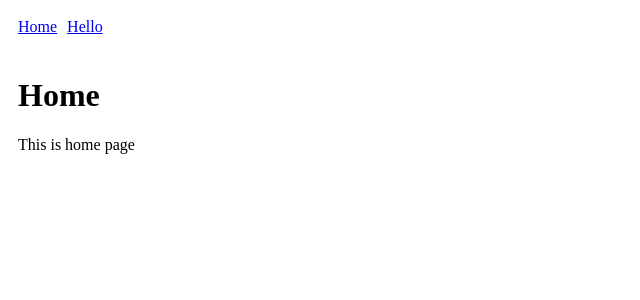
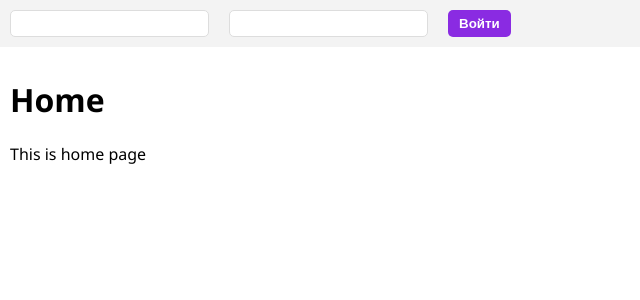
Before and after one commit to scott-walker/vue-structure, a Vue app: page / in a window 1280 px wide. Shown: the top 300 px of the page, without its empty margins (0-640 px from the left). Built offline with nearby package versions, Linux system fonts and the light colour scheme.

Commit message:
обновлено demo-приложение

```diff
--- a/src/App.vue
+++ b/src/App.vue
@@ -1,6 +1,27 @@
 <template>
   <div class="application">
-    <nav class="application__nav">
+    <div class="application__user">
+      <div class="application__user-panel user-panel" v-if="isLogged">
+        <span class="user-panel__name">{{ name }}</span>
+        <button class="user-panel__buttom" @click="onLogout()">Выйти</button>
+      </div>
+
+      <div class="application__user-form user-form" v-else>
+        <div class="user-form__form">
+          <div class="user-form__fields">
+            <input class="user-form__field" type="text" v-model="email" />
+            <input class="user-form__field" type="text" v-model="password" />
+          </div>
+          <div v-if="error" class="user-form__error">{{ error }}</div>
+        </div>
+
+        <button class="user-form__buttom" @click="onLogin()">Войти</button>
+      </div>
+
+      <div v-show="loading" class="application__user-loader">Идет загрузка...</div>
+    </div>
+
+    <nav v-if="isLogged" class="application__nav">
       <router-link class="application__nav-item" :to="{ name: 'Home' }">Home</router-link>
       <router-link class="application__nav-item" :to="{ name: 'Hello' }">Hello</router-link>
     </nav>
@@ -11,7 +32,59 @@
   </div>
 </template>
 
+<script>
+import { mapGetters, mapActions } from "vuex"
+
+export default {
+  name: "App",
+  data() {
+    return {
+      email: "",
+      password: "",
+      error: null
+    }
+  },
+  computed: {
+    ...mapGetters("App", ["loading"]),
+    ...mapGetters("User", ["name", "isLogged"])
+  },
+  methods: {
+    ...mapActions("App", ["startLoading", "stopLoading"]),
+    ...mapActions("User", ["login", "logout"]),
+
+    /**
+     * Обработать логин
+     */
+    async onLogin() {
+      this.error = null
+      this.startLoading()
+
+      try {
+        await this.login({ email: this.email, password: this.password })
+      } catch (message) {
+        this.error = message
+      }
+
+      this.stopLoading()
+    },
+
+    /**
+     * Обработать логаут
+     */
+    async onLogout() {
+      this.startLoading()
+
+      await this.logout()
+
+      this.stopLoading()
+    }
+  }
+}
+</script>
+
 <style lang="scss">
+@import "@assets/index";
+
 .application {
   width: 100vw;
   height: 100vh;
@@ -21,8 +94,55 @@
 
     &-item {
       margin-right: 10px;
+      color: $primary-color;
     }
   }
+
+  &__user {
+    display: flex;
+    align-items: center;
+    padding: 10px;
+    background: #f3f3f3;
+
+    .user-panel {
+      &__name {
+        margin-right: 10px;
+      }
+      &__buttom {
+        @include button();
+      }
+    }
+
+    .user-form {
+      display: flex;
+      align-items: flex-start;
+
+      &__fields {
+        display: flex;
+        align-items: center;
+      }
+      &__error {
+        padding: 5px;
+        font-size: 12px;
+        color: $danger-color;
+      }
+      &__field {
+        margin-right: 20px;
+        @include field();
+      }
+      &__buttom {
+        @include button();
+      }
+    }
+
+    &-loader {
+      margin: 0 20px;
+      font-size: 12px;
+      font-weight: bold;
+      color: $primary-color;
+    }
+  }
+
   &__content {
     padding: 10px;
   }
--- /dev/null
+++ b/src/assets/_base.scss
@@ -0,0 +1,6 @@
+html,
+body {
+  margin: 0;
+  padding: 0;
+  font-family: "Segoe UI", Tahoma, Geneva, Verdana, sans-serif;
+}
--- /dev/null
+++ b/src/assets/_mixins.scss
@@ -0,0 +1,24 @@
+@mixin field() {
+  padding: 5px 10px;
+  border: 1px solid #dddddd;
+  border-radius: 5px;
+
+  &:focus {
+    outline: none;
+    border-color: $primary-color;
+  }
+}
+
+@mixin button() {
+  padding: 5px 10px;
+  border: 1px solid transparent;
+  border-radius: 5px;
+  background: $primary-color;
+  color: white;
+  font-weight: bold;
+  cursor: pointer;
+
+  &:focus {
+    outline: none;
+  }
+}
--- /dev/null
+++ b/src/assets/_vars.scss
@@ -0,0 +1,2 @@
+$primary-color: blueviolet;
+$danger-color: crimson;
--- /dev/null
+++ b/src/assets/index.scss
@@ -0,0 +1,3 @@
+@import "./vars";
+@import "./mixins";
+@import "./base";
```
